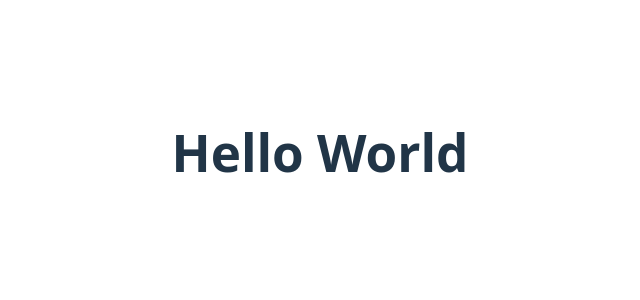
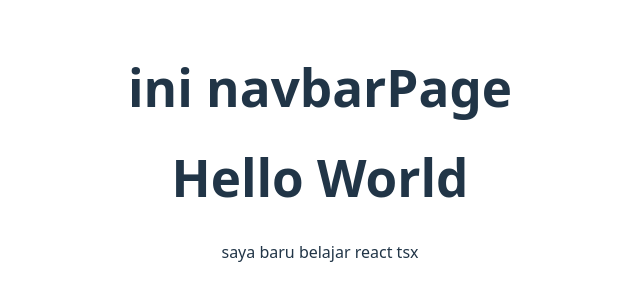
Before and after one commit to ukm-softdev-pens/react-asik, a React (Vite) app: page / in a window 1280 px wide. Shown: the part 248-548 px from the top of the page, without its empty margins (320-960 px from the left). Built offline with nearby package versions, Linux system fonts and the light colour scheme.

Commit message:
feat: nambahin navbar bang

```diff
--- a/src/App.tsx
+++ b/src/App.tsx
@@ -1,11 +1,15 @@
 import './App.css'
+import NavbarPage from './components/navbar'
 
 function App() {
 
   return (
     <>
       <div>
+        <NavbarPage/>
         <h1>Hello World</h1>
+        <p>saya baru belajar react tsx</p>
+
       </div>
     </>
   )
--- /dev/null
+++ b/src/components/navbar.tsx
@@ -0,0 +1,7 @@
+export default function NavbarPage (){
+    return <>
+        <div>
+            <h1>ini navbarPage</h1>
+        </div>
+    </>
+}
```
